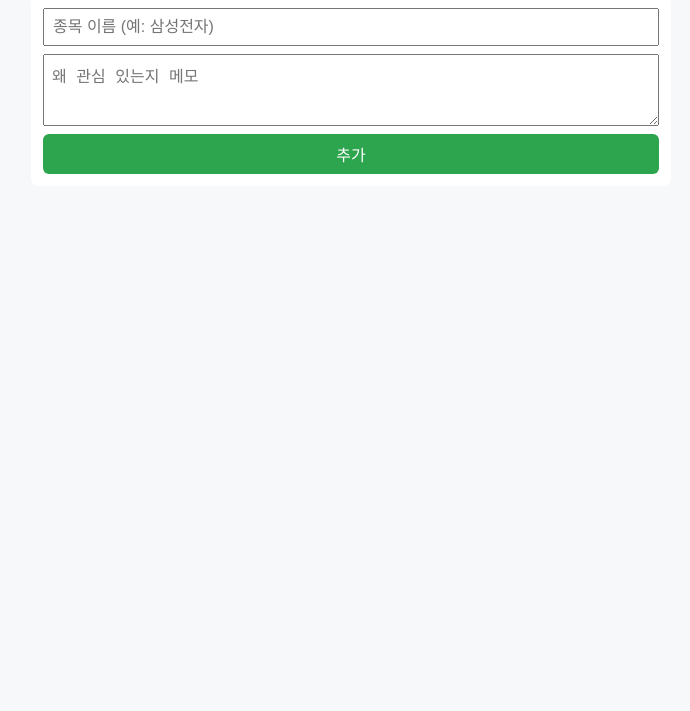
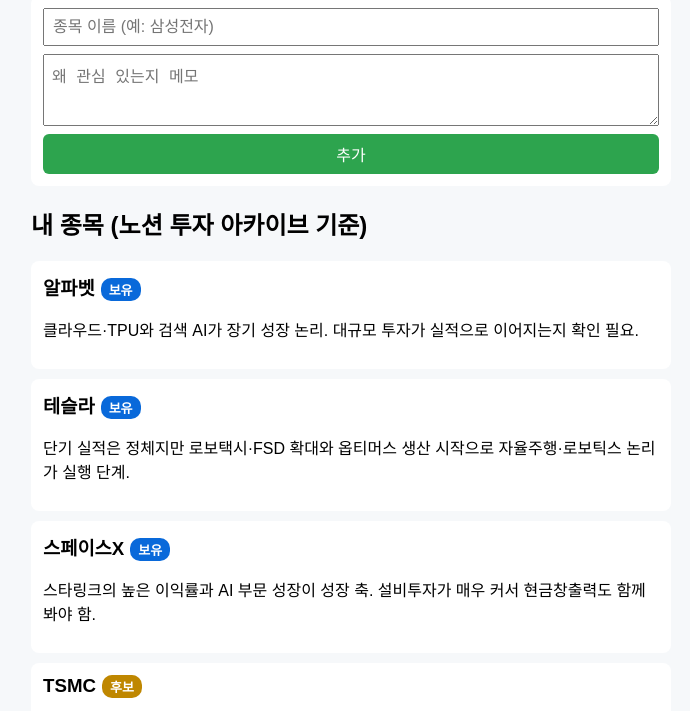
Before and after one commit to kim-deok-woo/stock-memo, a plain HTML site: page index.html in a window 1280 px wide. Shown: the part 87-798 px from the top of the page, without its empty margins (289-979 px from the left). Drawn offline with Linux system fonts and the light colour scheme.

Commit message:
노션 투자 아카이브의 보유·후보 종목 추가

```diff
--- a/index.html
+++ b/index.html
@@ -13,6 +13,8 @@
   .memo { background: #fff; margin-top: 10px; padding: 12px; border-radius: 8px; }
   .memo h3 { margin: 0 0 6px; }
   .memo small { color: #666; }
+  .tag { display:inline-block; font-size:13px; padding:2px 8px; border-radius:10px; color:#fff; margin-left:6px; }
+  .보유 { background:#0969da; } .후보 { background:#bf8700; }
   .del { background: #cf222e; float: right; padding: 4px 8px; }
 </style>
 </head>
@@ -23,6 +25,9 @@
     <textarea id="note" placeholder="왜 관심 있는지 메모" rows="3"></textarea>
     <button>추가</button>
   </form>
+  <h2>내 종목 (노션 투자 아카이브 기준)</h2>
+  <div id="fixed"></div>
+  <h2>추가 메모</h2>
   <div id="list"></div>
 <script>
   // 메모는 이 브라우저 안(localStorage)에만 저장됩니다. 인터넷에 올라가지 않아요.
@@ -65,6 +70,30 @@
     render();
   });
 
+  // 노션 '투자 아카이브' ⑧ 실적 표(2026 3Q)를 바탕으로 넣은 고정 목록입니다.
+  const MY_STOCKS = [
+    { name: "알파벳", type: "보유", note: "클라우드·TPU와 검색 AI가 장기 성장 논리. 대규모 투자가 실적으로 이어지는지 확인 필요." },
+    { name: "테슬라", type: "보유", note: "단기 실적은 정체지만 로보택시·FSD 확대와 옵티머스 생산 시작으로 자율주행·로보틱스 논리가 실행 단계." },
+    { name: "스페이스X", type: "보유", note: "스타링크의 높은 이익률과 AI 부문 성장이 성장 축. 설비투자가 매우 커서 현금창출력도 함께 봐야 함." },
+    { name: "TSMC", type: "후보", note: "첨단 공정 수요가 강하고 2나노 확대 중. AI·고성능 연산 파운드리 논리. 2나노 초기 이익률 희석은 체크." },
+  ];
+  function renderFixed() {
+    const box = document.getElementById("fixed");
+    MY_STOCKS.forEach((m) => {
+      const div = document.createElement("div");
+      div.className = "memo";
+      div.innerHTML = `<h3></h3><p></p>`;
+      div.querySelector("h3").textContent = m.name;
+      const tag = document.createElement("span");
+      tag.className = "tag " + m.type;
+      tag.textContent = m.type;
+      div.querySelector("h3").appendChild(tag);
+      div.querySelector("p").textContent = m.note;
+      box.appendChild(div);
+    });
+  }
+
+  renderFixed();
   render();
 </script>
 </body>
```
